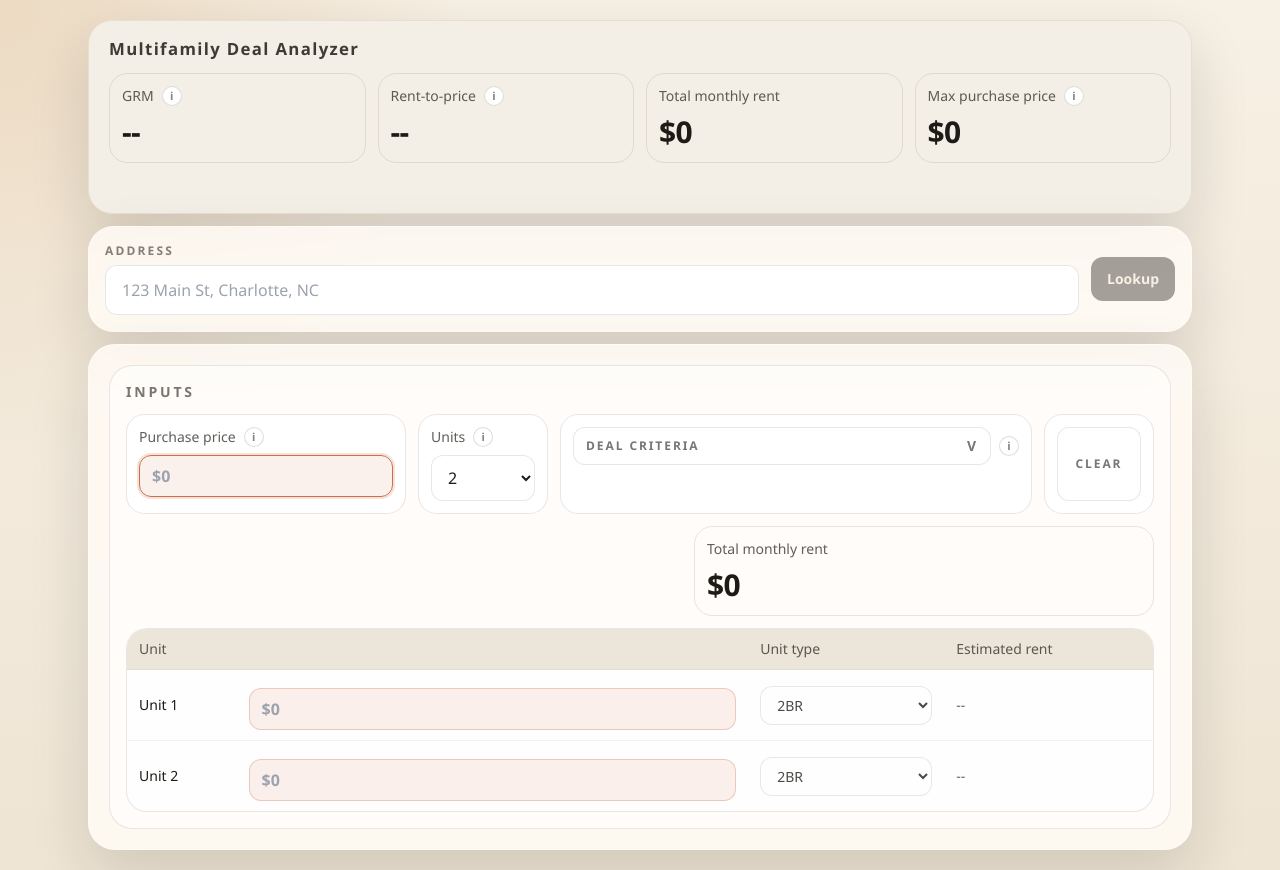
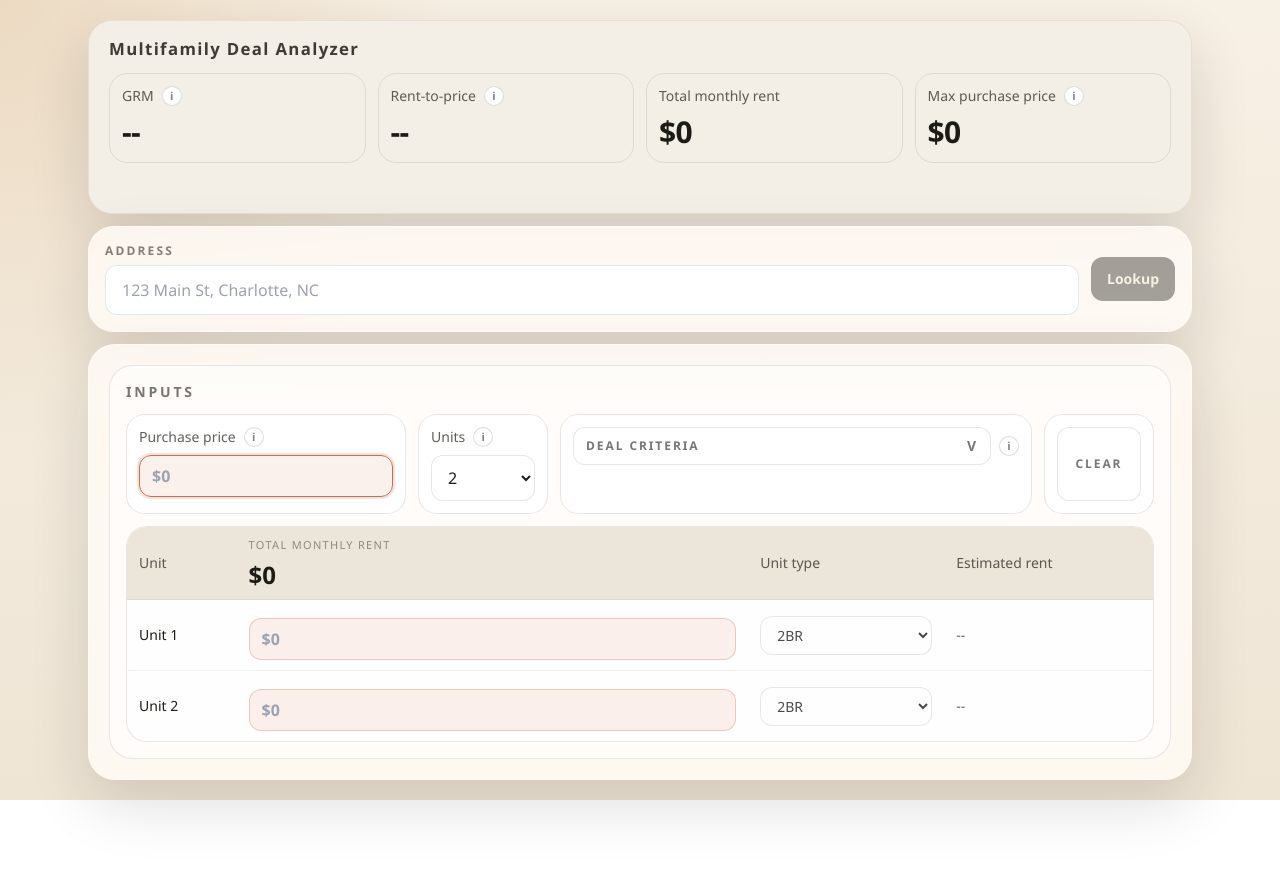
Before and after one commit to tom-p323/multifamily-deal-analyzer, a Next.js app: page / in a window 1280 px wide. After the commit the page ends 800 px from the top, so only its background shows below. Built offline with nearby package versions, Linux system fonts and the light colour scheme.

Commit message:
Fix total rent header placement and styling

```diff
--- a/components/results-card.tsx
+++ b/components/results-card.tsx
@@ -244,17 +244,16 @@ export function ResultsCard({ analysis, onSummaryChange }: ResultsCardProps) {
           </ControlShell>
         </div>
 
-        <div className="mt-3 md:ml-auto md:w-[420px] lg:w-[460px]">
-          <MetricCard label="Total monthly rent" value={formatCurrency(metrics.totalMonthlyRent)} />
-        </div>
-
-        <div className="mt-3 overflow-hidden rounded-[1.3rem] border border-ink/10 bg-white/75">
+<div className="mt-3 overflow-hidden rounded-[1.3rem] border border-ink/10 bg-white/75">
           <div className="overflow-x-auto">
             <table className="min-w-[700px] text-left text-sm md:min-w-full">
               <thead className="bg-mist text-ink/70">
                 <tr>
                   <th className="px-3 py-2.5 font-medium">Unit</th>
-                  <th className="px-3 py-2.5 font-medium"></th>
+                  <th className="px-3 py-2 align-top">
+                    <div className="text-[11px] font-medium uppercase tracking-[0.12em] text-ink/45">Total monthly rent</div>
+                    <div className="mt-1 text-xl font-semibold leading-none text-ink md:text-2xl">{formatCurrency(metrics.totalMonthlyRent)}</div>
+                  </th>
                   <th className="px-3 py-2.5 font-medium">Unit type</th>
                   <th className="px-3 py-2.5 font-medium">Estimated rent</th>
                 </tr>
```
